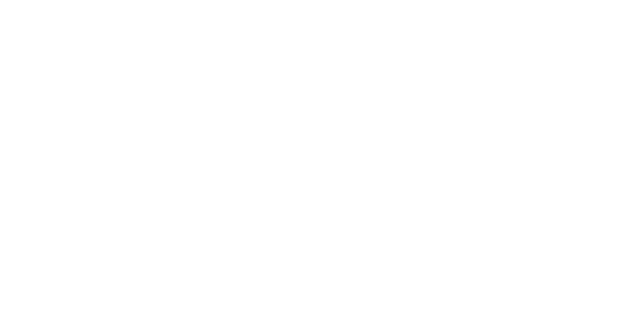
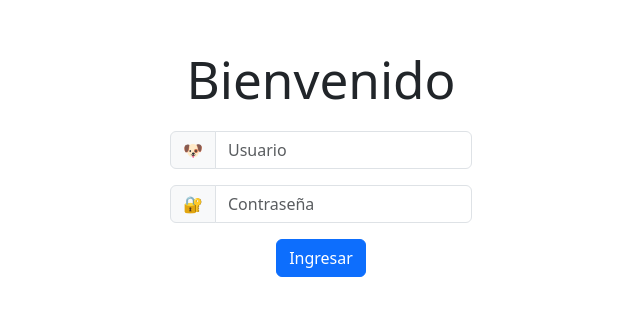
Before and after one commit to LeslieVerdejo/PatasAlRescate, a React (Vite) app: page / in a window 1280 px wide. Shown: the part 236-552 px from the top of the page, without its empty margins (319-959 px from the left). Built offline with nearby package versions, Linux system fonts and the light colour scheme.

Commit message:
cambios de login

```diff
--- a/src/App.jsx
+++ b/src/App.jsx
@@ -1,16 +1,16 @@
-import { useState } from 'react'
-import reactLogo from './assets/react.svg'
+import { useState } from "react";
+import reactLogo from "./assets/react.svg";
 
-import viteLogo from '/vite.svg'
-import './App.css'
+import viteLogo from "/vite.svg";
+import "./App.css";
+import Login from "./pages/Login/Login";
 
 function App() {
-
   return (
     <>
-
+      <Login />
     </>
-  )
+  );
 }
 
-export default App
+export default App;
--- /dev/null
+++ b/src/pages/Login/Login.jsx
@@ -0,0 +1,40 @@
+import React from "react";
+
+function Login() {
+  return (
+    <form>
+        <div className="">
+            <h1 className="pb-3">Bienvenido</h1>
+        </div>
+      <div class="input-group mb-3">
+        <span class="input-group-text" id="basic-addon1">
+           🐶
+        </span>
+        <input
+          type="text"
+          class="form-control"
+          placeholder="Usuario"
+          aria-label="Username"
+          aria-describedby="basic-addon1"
+        />
+      </div>
+      <div class="input-group flex-nowrap">
+        <span class="input-group-text" id="addon-wrapping">
+          🔐
+        </span>
+        <input
+          type="Password"
+          class="form-control"
+          placeholder="Contraseña"
+          aria-label="Username"
+          aria-describedby="addon-wrapping"
+        />
+      </div>
+      <div className="mt-3">
+        <button className="btn btn-primary">Ingresar</button>
+      </div>
+    </form>
+  );
+}
+
+export default Login;
```
